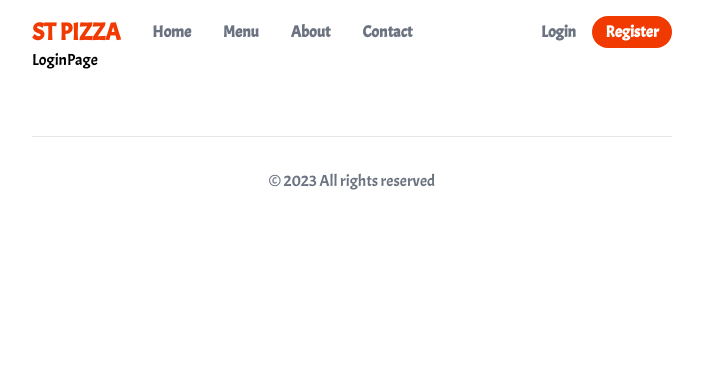
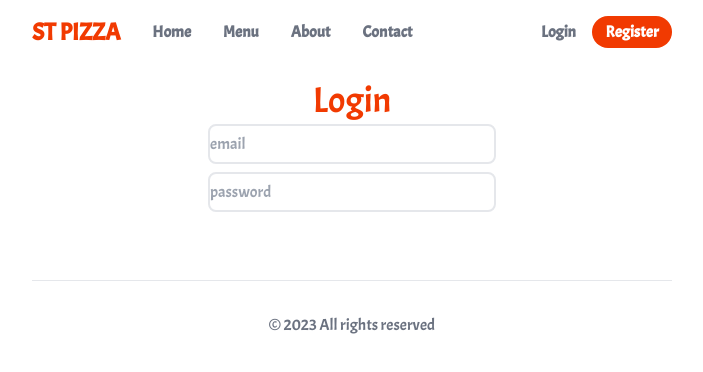
Before and after one commit to freeluckperson/next-gh-pages, a Next.js app: page /login in a window 1280 px wide. Shown: the top 372 px of the page, without its empty margins (288-991 px from the left). Built offline with nearby package versions, Linux system fonts and the light colour scheme.

Commit message:
6/12/2023

```diff
--- a/src/app/login/page.js
+++ /dev/null
@@ -1,5 +0,0 @@
-export default function LoginPage() {
-    return (
-        <div>LoginPage</div>
-    )
-}
--- /dev/null
+++ b/src/app/login/page.jsx
@@ -0,0 +1,33 @@
+'use client'
+
+import { useState } from "react";
+
+
+export default function LoginPage() {
+  const [inputChange, setInputChange] = useState({
+    email: "",
+    password: "",
+  });
+
+  return (
+    <section className="my-8">
+      <h1 className="text-center text-primary text-4xl">Login</h1>
+      <form className="grid place-items-center">
+        <input
+          className={`h-10 items-center m-1 w-72 border-2 rounded-lg `}
+          type="email"
+          placeholder="email"
+          value={inputChange.email}
+          onChange={e => setInputChange({ ...inputChange, email: e.target.value })}
+        />
+        <input
+          className={`h-10 items-center m-1 w-72 border-2 rounded-lg `}
+          type="password"
+          placeholder="password"
+          value={inputChange.password}
+          onChange={e => setInputChange({ ...inputChange, password: e.target.value })}
+        />
+      </form>
+    </section>
+  );
+}
--- a/src/app/register/page.js
+++ b/src/app/register/page.js
@@ -34,7 +34,7 @@ export default function RegisterPage() {
 
   return (
     <div className="">
-      <section className="mt-8 h-full flex flex-wrap justify-center ">
+      <section className="mt-8 h-full flex flex-wrap justify-center">
         <form
           className="grid place-items-center"
           action=""
```
